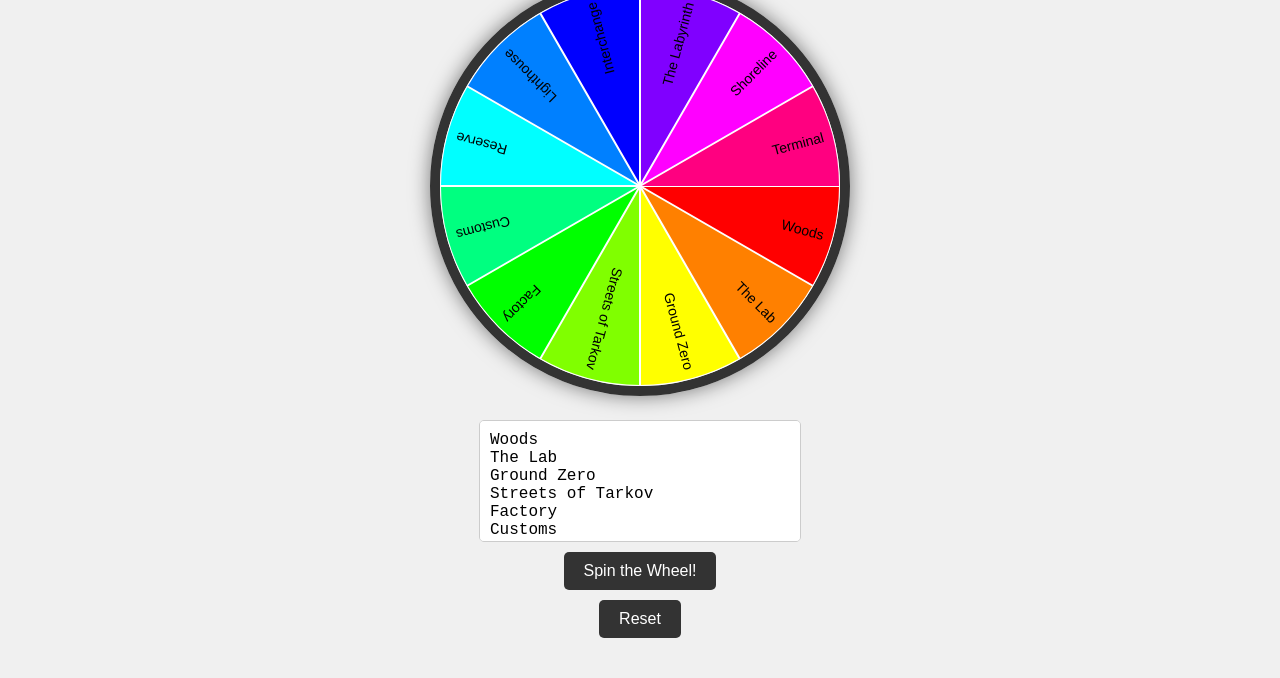
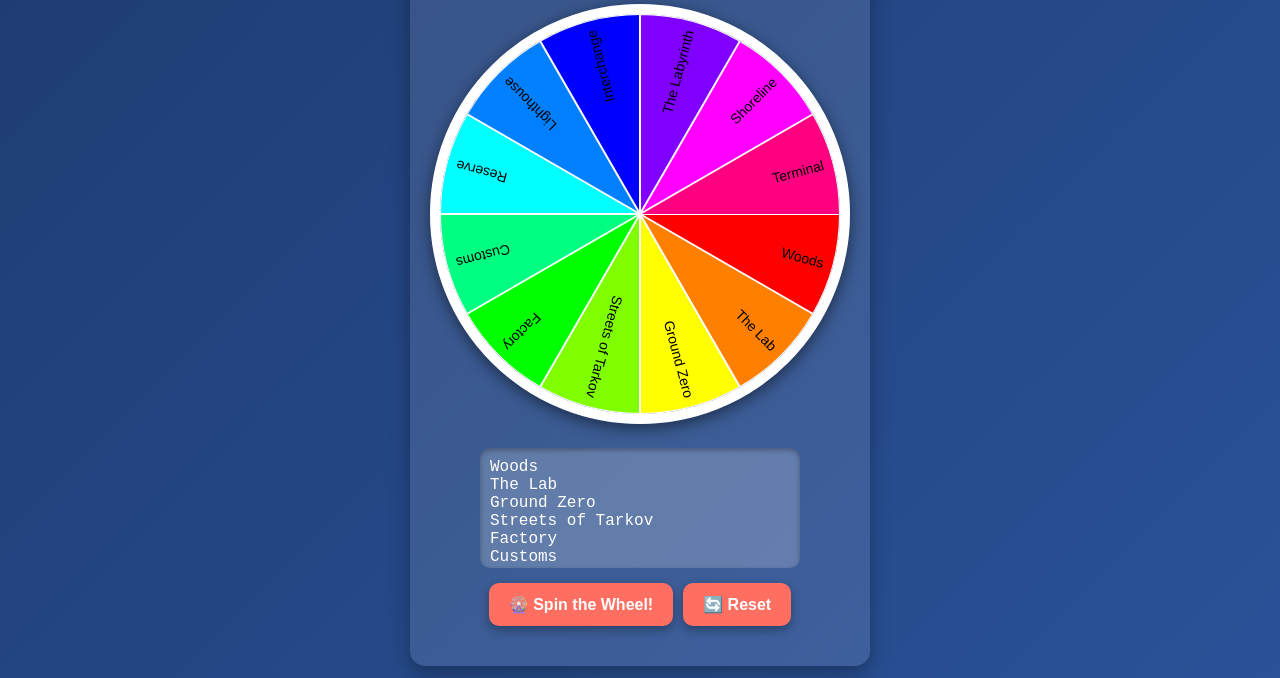
Before and after one commit to bliestek/tarkov-spinner, a plain HTML site: page index.html in a window 1280 px wide. Shown: the part 122-800 px from the top of the page. Drawn offline with Linux system fonts and the light colour scheme.

Commit message:
Add files via upload

```diff
--- a/index.html
+++ b/index.html
@@ -12,8 +12,10 @@
         <canvas id="wheel" width="400" height="400"></canvas>
         <div class="controls">
             <textarea id="map-input" placeholder="Enter map names, one per line..."></textarea>
-            <button id="spin-button">Spin the Wheel!</button>
-            <button id="reset-button">Reset</button>
+            <div class="buttons">
+                <button id="spin-button">🎡 Spin the Wheel!</button>
+                <button id="reset-button">🔄 Reset</button>
+            </div>
         </div>
         <div id="result"></div>
     </div>
--- a/style.css
+++ b/style.css
@@ -4,23 +4,33 @@ body {
     align-items: center;
     justify-content: center;
     height: 100vh;
-    background-color: #f0f0f0;
-    font-family: Arial, sans-serif;
+    background: linear-gradient(135deg, #1e3c72, #2a5298);
+    font-family: 'Roboto', Arial, sans-serif;
     margin: 0;
+    color: #fff;
 }
 
 h1 {
     margin-bottom: 20px;
-    font-size: 2rem;
-    color: #333;
+    font-size: 2.5rem;
+    font-weight: bold;
+    text-shadow: 2px 2px 4px rgba(0, 0, 0, 0.5);
+}
+
+.container {
+    text-align: center;
+    padding: 20px;
+    background: rgba(255, 255, 255, 0.1);
+    border-radius: 15px;
+    box-shadow: 0 8px 20px rgba(0, 0, 0, 0.3);
 }
 
 #wheel {
     width: 400px;
     height: 400px;
     border-radius: 50%;
-    border: 10px solid #333;
-    box-shadow: 0 0 20px rgba(0, 0, 0, 0.5);
+    border: 10px solid #fff;
+    box-shadow: 0 4px 15px rgba(0, 0, 0, 0.5);
     margin-bottom: 20px;
 }
 
@@ -28,7 +38,7 @@ h1 {
     display: flex;
     flex-direction: column;
     align-items: center;
-    gap: 10px;
+    gap: 15px;
 }
 
 textarea {
@@ -37,30 +47,50 @@ textarea {
     resize: none;
     padding: 10px;
     font-size: 1rem;
-    border: 1px solid #ccc;
-    border-radius: 5px;
+    border: none;
+    border-radius: 10px;
+    background: rgba(255, 255, 255, 0.2);
+    color: #fff;
+    box-shadow: inset 0 2px 5px rgba(0, 0, 0, 0.3);
+    outline: none;
+}
+
+textarea::placeholder {
+    color: #ddd;
+}
+
+.buttons {
+    display: flex;
+    gap: 10px;
 }
 
 button {
-    padding: 10px 20px;
+    padding: 12px 20px;
     font-size: 1rem;
-    background-color: #333;
-    color: white;
+    font-weight: bold;
+    background: #ff6f61;
+    color: #fff;
     border: none;
-    border-radius: 5px;
+    border-radius: 10px;
     cursor: pointer;
-    transition: background-color 0.3s, transform 0.2s;
+    transition: all 0.3s ease;
+    box-shadow: 0 4px 10px rgba(0, 0, 0, 0.3);
 }
 
 button:hover {
-    background-color: #555;
-    transform: scale(1.05);
+    background: #ff8a75;
+    transform: translateY(-2px);
+    box-shadow: 0 6px 15px rgba(0, 0, 0, 0.4);
+}
+
+button:active {
+    transform: translateY(0);
+    box-shadow: 0 4px 10px rgba(0, 0, 0, 0.3);
 }
 
 #result {
     margin-top: 20px;
-    font-size: 1.2rem;
+    font-size: 1.5rem;
     font-weight: bold;
-    color: #333;
-    text-align: center;
+    text-shadow: 1px 1px 3px rgba(0, 0, 0, 0.5);
 }
```
